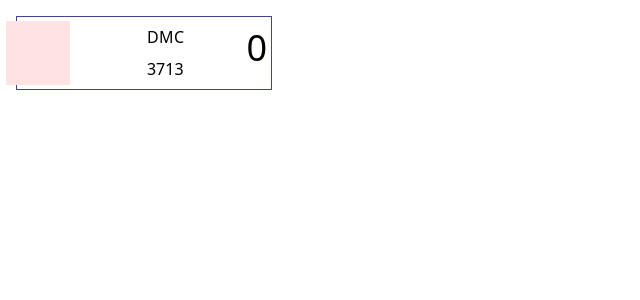
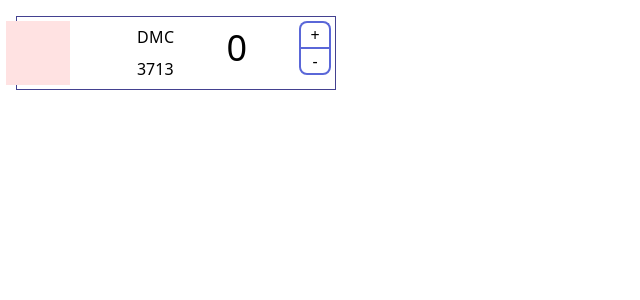
Before and after one commit to ialsowalkdogs/floss-stash, a Next.js app: page / in a window 1280 px wide. Shown: the top 300 px of the page, without its empty margins (0-640 px from the left). Built offline with nearby package versions, Linux system fonts and the light colour scheme.

Commit message:
Add counter buttons and styles

```diff
--- /dev/null
+++ b/components/Counter.tsx
@@ -0,0 +1,27 @@
+import React, { FC } from "react";
+
+interface CounterProps {
+  add?: () => any;
+  remove?: () => any;
+}
+
+const Counter: FC<CounterProps> = ({ add, remove }) => {
+  return (
+    <div className="flex flex-col center">
+      <button
+        className="w-8 border-2 border-indigo-600 border-b-0 rounded-t-lg"
+        onClick={add}
+      >
+        +
+      </button>
+      <button
+        className="w-8 border-2 border-indigo-600 rounded-b-lg"
+        onClick={remove}
+      >
+        -
+      </button>
+    </div>
+  );
+};
+
+export default Counter;
--- a/components/FlossCard.tsx
+++ b/components/FlossCard.tsx
@@ -1,4 +1,5 @@
 import React from "react";
+import Counter from "./Counter";
 
 interface Floss {
   brand: string;
@@ -10,7 +11,7 @@
 
 const FlossCard = ({ brand, color, r, g, b }: Floss) => {
   return (
-    <div className="flex m-4 p-1 w-1/5 justify-between border border-indigo-800">
+    <div className="flex m-4 p-1 w-1/4 justify-between border border-indigo-800">
       <div
         className="w-16 h-16 relative"
         style={{
@@ -23,6 +24,10 @@
         <p className="font-sans">{color}</p>
       </div>
       <p className="text-4xl">0</p>
+      <Counter
+        add={() => console.log("Add")}
+        remove={() => console.log("Remove")}
+      />
     </div>
   );
 };
```
